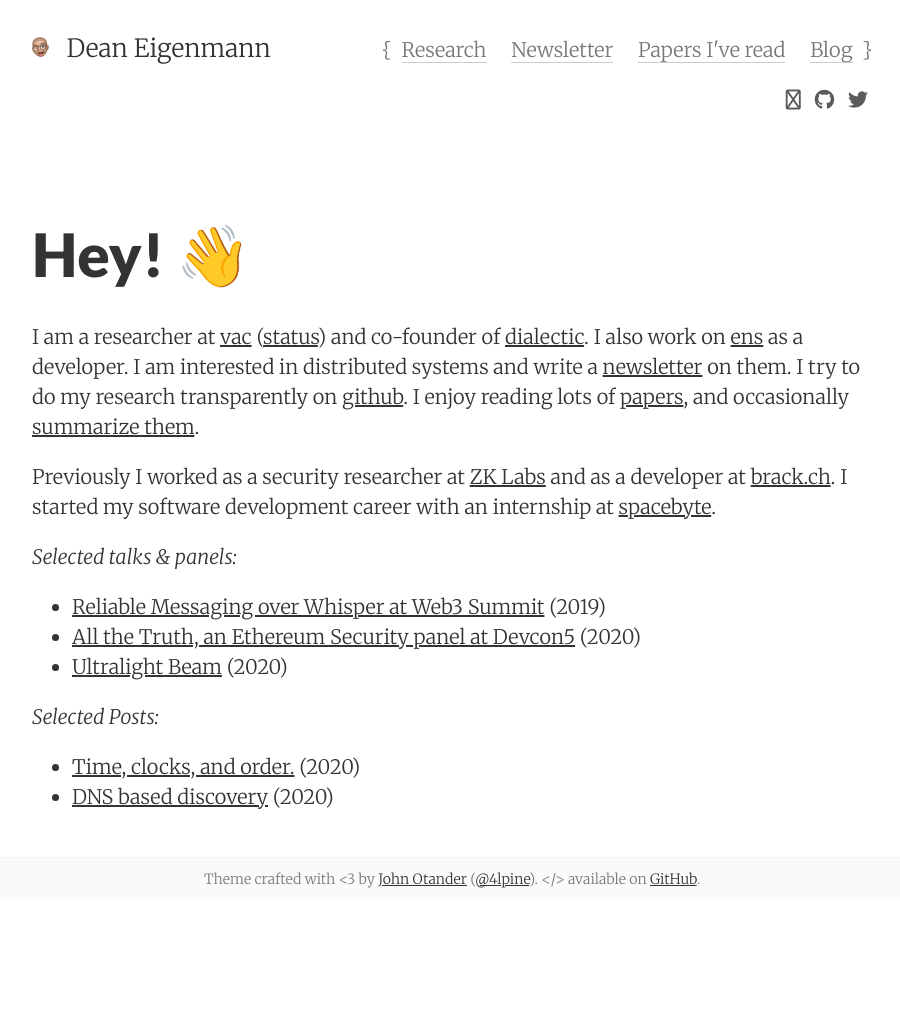
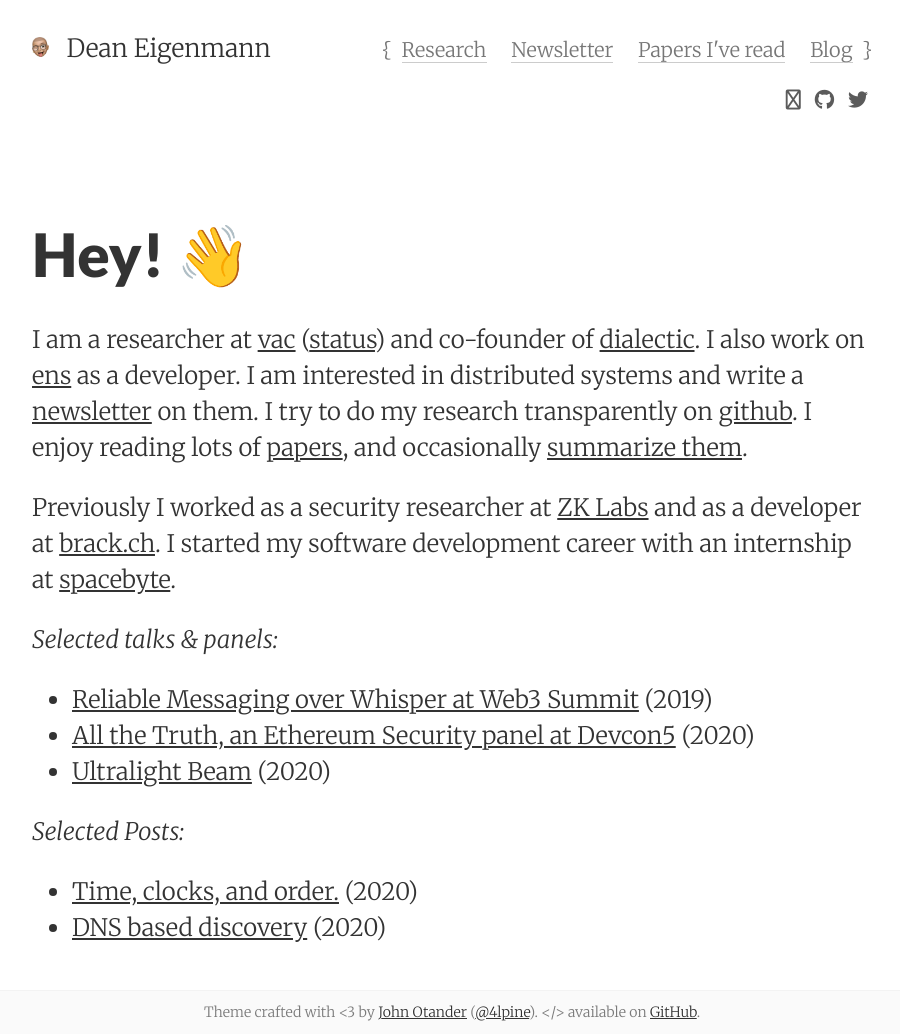
Before and after one commit to decanus/dean.eigenmann.me, a Jekyll site: the page built from index.md, in a window 1280 px wide. Shown: the whole page, without its empty margins (188-1088 px from the left). Built offline with Jekyll 4.4.1, drawn with Linux system fonts in a browser that asks for light colours; nearby versions of some CDN libraries; our own code applies the rules of GitHub Pages for plain Markdown files; before the commit the page ends 900 px from its top, so only the background shows below that.

Commit message:
Update _media-queries.scss (#4)

```diff
--- a/_sass/_media-queries.scss
+++ b/_sass/_media-queries.scss
@@ -42,6 +42,12 @@
   .social-icons-right {
     text-align: right;
   }
+
+  p, dl, ol, ul {
+    font-size: 1.2rem;
+    margin-top: 0;
+    margin-bottom: 1.2rem;
+  }
 }
 
 @media screen and (min-width: $viewport-medium) {
```
